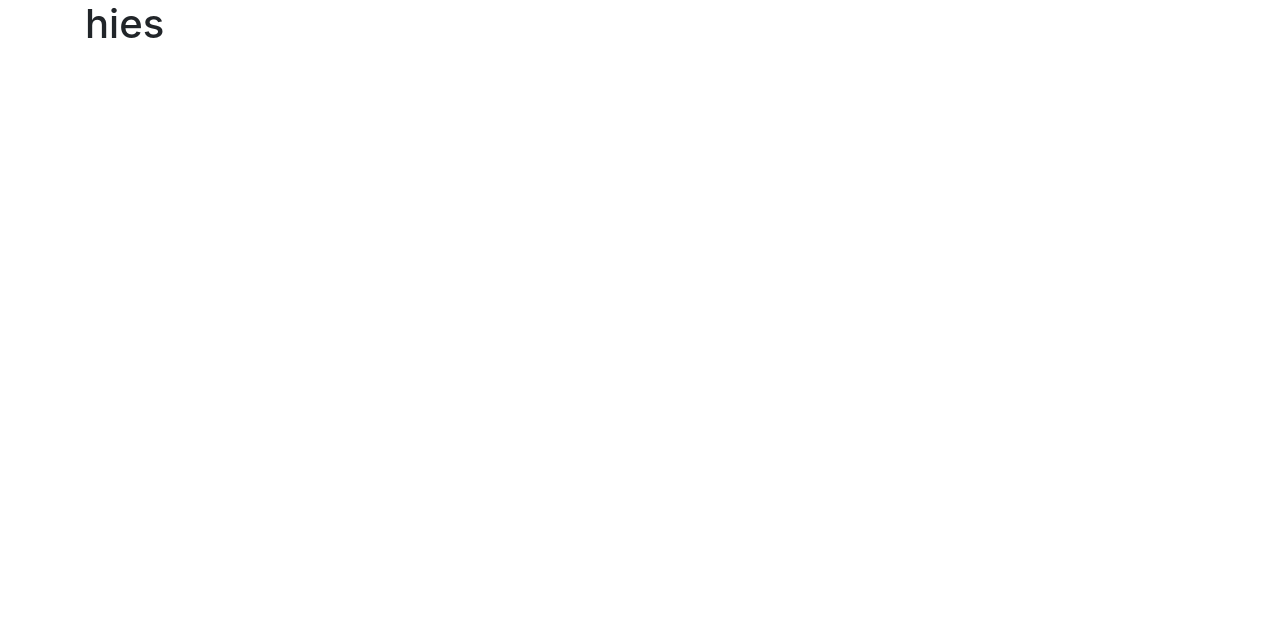
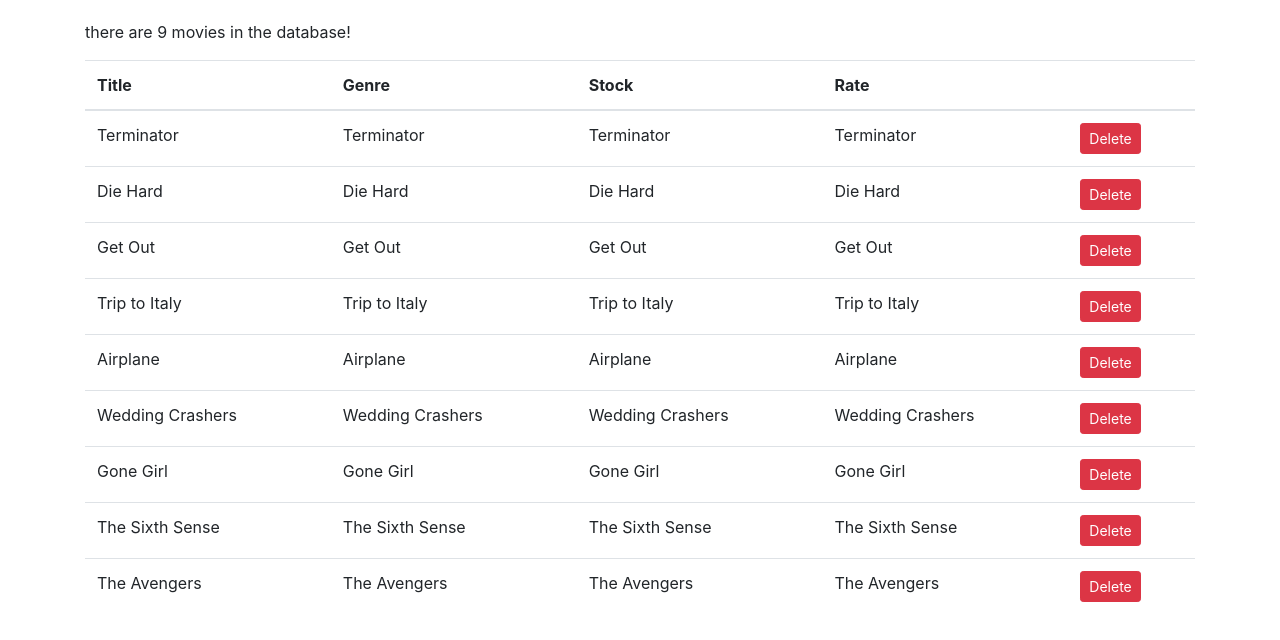
Before and after one commit to ZahraJiryaee/vidly, a React (Create React App) app: page / in a window 1280 px wide. Shown: the top 640 px of the page. Built offline with nearby package versions, Linux system fonts and the light colour scheme.

Commit message:
3.17. binding a movie component  3.18. delete a movie  3.19. conditional rendering a message

```diff
--- a/src/App.js
+++ b/src/App.js
@@ -1,11 +1,12 @@
 import React, { Component } from 'react';
+import Movies from './components/movies'
 import './App.css';
 
 class App extends Component {
   render(){
     return (
       <main className="container">
-        <h1>hies</h1>
+        <Movies />
       </main>
     );
   }
--- /dev/null
+++ b/src/components/movies.jsx
@@ -0,0 +1,61 @@
+import React, { Component } from "react";
+import { getMovies } from "../services/fakeMovieService";
+
+class Movies extends Component {
+  state = {
+    movies: getMovies(),
+    // movies: [],
+  };
+
+  handleDelete = (movie) => {
+    const movies = this.state.movies.filter((m) => m._id !== movie._id);
+    this.setState({ movies });
+  };
+
+  render() {
+    const { length: count } = this.state.movies;
+    if (count === 0) return <p>there are no movies!!</p>;
+    return (
+      <React.Fragment>
+        <p>there are {count} movies in the database!</p>
+        {count === 0 && "there are no movies!!"}
+        <table className="table">
+          <thead>
+            <tr>
+              <th>Title</th>
+              <th>Genre</th>
+              <th>Stock</th>
+              <th>Rate</th>
+              <th></th>
+            </tr>
+          </thead>
+          <tbody>
+            {this.state.movies.map((movie) => (
+              <tr key={movie._id}>
+                <td>{movie.title}</td>
+                <td>{movie.title}</td>
+                <td>{movie.title}</td>
+                <td>{movie.title}</td>
+                <td>
+                  <button
+                    onClick={() => this.handleDelete(movie)}
+                    className="btn btn-danger btn-sm"
+                  >
+                    Delete
+                  </button>
+                </td>
+              </tr>
+            ))}
+          </tbody>
+        </table>
+      </React.Fragment>
+    );
+  }
+
+  renderMovies() {
+    console.log(this.state.movies);
+    // if(this.state.movies.length === 0) return <p>there are no movies</p>
+  }
+}
+
+export default Movies;
--- a/src/index.css
+++ b/src/index.css
@@ -1,13 +1,14 @@
 body {
   margin: 0;
-  font-family: -apple-system, BlinkMacSystemFont, 'Segoe UI', 'Roboto', 'Oxygen',
-    'Ubuntu', 'Cantarell', 'Fira Sans', 'Droid Sans', 'Helvetica Neue',
+  padding: 20px 0 0 0;
+  font-family: -apple-system, BlinkMacSystemFont, "Segoe UI", "Roboto", "Oxygen",
+    "Ubuntu", "Cantarell", "Fira Sans", "Droid Sans", "Helvetica Neue",
     sans-serif;
   -webkit-font-smoothing: antialiased;
   -moz-osx-font-smoothing: grayscale;
 }
 
 code {
-  font-family: source-code-pro, Menlo, Monaco, Consolas, 'Courier New',
+  font-family: source-code-pro, Menlo, Monaco, Consolas, "Courier New",
     monospace;
 }
```
